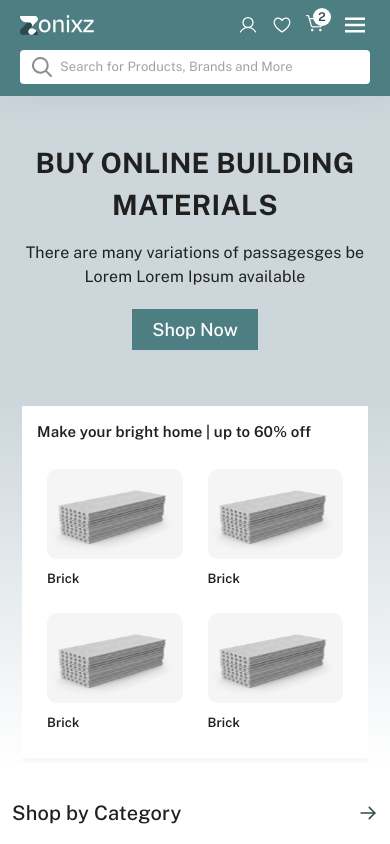
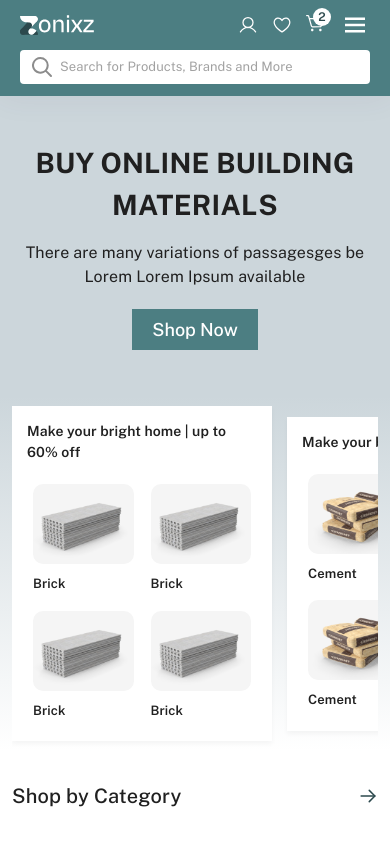
Before and after one commit to Raj-47-coder/zonix, a React (Create React App) app: page / in a window 390 px wide. Shown: the top 844 px of the page. Built offline with nearby package versions, Linux system fonts and the light colour scheme.

Commit message:
Fix top categoey image

```diff
--- a/src/Inauth/Topcategory/Topcategory.scss
+++ b/src/Inauth/Topcategory/Topcategory.scss
@@ -1,6 +1,6 @@
 .topCategory_box {
   background: linear-gradient(0deg, rgba(255, 255, 255, 1) 0%, #ccd6db 100%);
-  padding: 0 1rem;
+  // padding: 0 1rem;
   padding-top: 1rem;
 }
 
@@ -22,7 +22,7 @@
       margin-bottom: 1.5rem;
 
       @media screen and (max-width:991px) {
-        font-size: 1.5rem;
+        font-size: 1.4rem;
       }
     }
 
@@ -32,7 +32,8 @@
       gap: 1rem;
 
       .inner_card {
-        padding: 1rem;
+        padding: 0.6rem;
+        height: 100%;
 
         img {
           width: 100%;
@@ -40,7 +41,7 @@
           border-radius: 1rem;
 
           @media screen and (max-width:575px) {
-            height: 9rem;
+            height: 8rem;
           }
         }
 
@@ -59,9 +60,10 @@
     }
 
     @media screen and (max-width:991px) {
-      max-width: 37rem;
-      min-width: 100%;
+      max-width: 28rem;
+      min-width: 26rem;
       margin-bottom: 1rem;
+      height: 100%;
     }
   }
 
```
